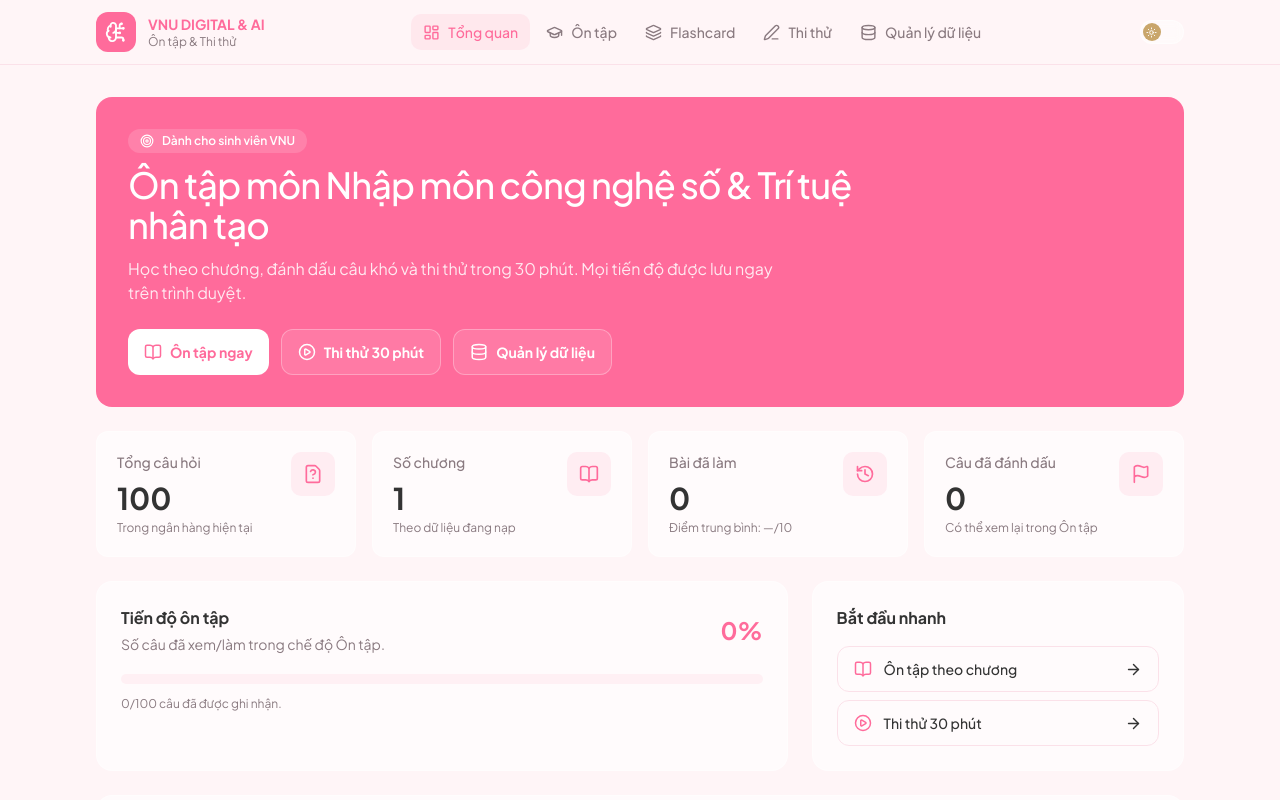
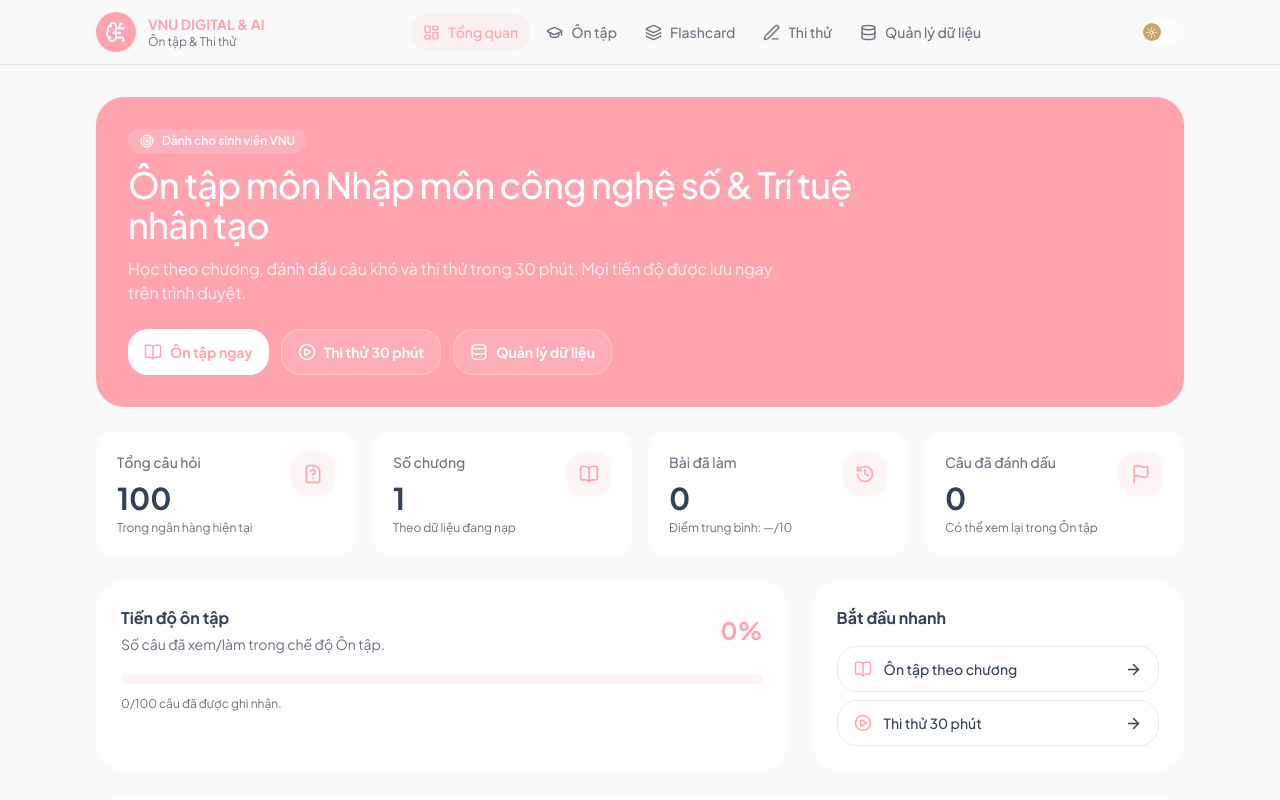
Before and after one commit to liviaisthebest911-alt/vnuaiquiz, a React (Vite) app: page / in a window 1280 px wide. Shown: the top 800 px of the page. Built offline with nearby package versions, Linux system fonts and the light colour scheme.

Commit message:
fix: bo sung tailwind.config.js ban restyle bi thieu khi push truoc do

```diff
--- a/tailwind.config.js
+++ b/tailwind.config.js
@@ -8,50 +8,66 @@ export default {
 
     theme: {
         extend: {
+            fontFamily: {
+                sans: [
+                    '"Plus Jakarta Sans"',
+                    'Inter',
+                    'ui-sans-serif',
+                    'system-ui',
+                    'sans-serif',
+                ],
+            },
+
             colors: {
                 // ------------------------------------------------------------------
-                // Bảng màu "Hồng tối giản" — dùng chung cho cả light & dark mode.
-                // Các class thực tế trong component sẽ dùng cặp light/dark, ví dụ:
-                //   bg-blossom-bg dark:bg-blossom-bg-dark
+                // Bảng màu "Minimalist & Luxurious" — Rose Water pastel + Champagne
+                // Gold. Giữ nguyên tên token `blossom.*` để không phải sửa lại
+                // className ở từng component — chỉ đổi GIÁ TRỊ màu bên dưới.
                 // ------------------------------------------------------------------
                 blossom: {
                     // Light mode
-                    bg: '#FFF5F7',        // Nền chính — hồng phấn sữa
-                    card: '#FFFFFF',       // Vùng nội dung / card
-                    'card-soft': '#FFF0F4', // Card phụ, hồng nhạt hơn 1 chút so với nền
-                    border: '#FBE1E9',      // Viền tinh tế
-                    text: '#333333',        // Văn bản chính — xám đậm, không đen tuyền
-                    muted: '#8A7A80',       // Văn bản phụ — hồng tro nhạt
+                    bg: '#FAF9F9',            // Trắng sữa / xám cực nhạt
+                    card: '#FFFFFF',           // Nền card (dùng kèm /60 + backdrop-blur ở component để glass)
+                    'card-soft': '#FDF2F4',    // Card phụ — hồng phấn rất nhạt (rose-50)
+                    border: '#F1E4E7',         // Viền tinh tế, gần như vô hình
+                    text: '#334155',           // Charcoal (slate-700) — không dùng đen tuyền
+                    muted: '#6B7280',          // Xám nhạt (gray-500) cho văn bản phụ
 
-                    // Dark mode
-                    'bg-dark': '#2D1B22',        // Nền chính — than chì hồng
-                    'card-dark': '#1F1217',       // Card — tối hơn nền 1 chút
-                    'card-soft-dark': '#271821',  // Card phụ trong dark mode
-                    'border-dark': '#3D2530',
-                    'text-dark': '#FFEBF0',       // Văn bản chính — hồng tro rất nhạt
-                    'muted-dark': '#C9A3B0',      // Văn bản phụ
+                    // Dark mode — giữ tinh thần sang trọng, nền than nhẹ ánh hồng
+                    'bg-dark': '#221A1D',
+                    'card-dark': '#2A2023',
+                    'card-soft-dark': '#332528',
+                    'border-dark': '#3D2E32',
+                    'text-dark': '#F4E9EC',
+                    'muted-dark': '#B9A5AB',
 
-                    // Màu điểm nhấn — dùng chung 2 mode, chỉ đổi sắc độ hover
-                    accent: '#FF6B9B',
-                    'accent-hover': '#FF4785',
-                    'accent-dark': '#FF7FAE',      // nổi bật hơn 1 chút trên nền tối
-                    'accent-dark-hover': '#FF6B9B',
+                    // Primary — hồng pastel thanh lịch (rose-200 → rose-300)
+                    accent: '#FDA4AF',
+                    'accent-hover': '#FB7185',
+                    'accent-dark': '#FDA4AF',
+                    'accent-dark-hover': '#FECDD3',
+
+                    // Điểm nhấn sang trọng — vàng đồng nhạt (Champagne Gold)
+                    gold: '#C9A66B',
+                    'gold-soft': '#E8D9BC',
+                    'gold-dark': '#D8BE8C',
                 },
             },
 
-            // Bo góc chuẩn hoá 8–12px cho card/button/input
+            // Bo góc sâu hơn — cảm giác cao cấp, "thở" hơn
             borderRadius: {
-                DEFAULT: '8px',
-                lg: '10px',
-                xl: '12px',
-                '2xl': '16px',
+                DEFAULT: '12px',
+                lg: '16px',
+                xl: '20px',
+                '2xl': '28px',
+                '3xl': '32px',
             },
 
-            // Đổ bóng RẤT tinh tế — chỉ dùng cho trạng thái hover, không dùng mặc định
-            // (tinh thần tối giản: card mặc định chỉ có viền mỏng, không có shadow nặng)
+            // Đổ bóng như ánh sáng mờ lan toả, không phải bóng đen thô
             boxShadow: {
-                soft: '0 2px 10px rgba(255, 107, 155, 0.08)',
-                'soft-dark': '0 2px 14px rgba(0, 0, 0, 0.35)',
+                soft: '0 10px 40px -8px rgba(31, 41, 55, 0.10)',
+                'soft-dark': '0 10px 40px -8px rgba(0, 0, 0, 0.5)',
+                glow: '0 0 0 1px rgba(255,255,255,0.4), 0 12px 30px -10px rgba(201, 166, 107, 0.25)',
             },
 
             keyframes: {
@@ -61,14 +77,14 @@ export default {
                 },
                 // Hiệu ứng hiện dần khi phần tử xuất hiện trong viewport (scroll reveal)
                 fadeInUp: {
-                    '0%': { opacity: '0', transform: 'translateY(16px)' },
+                    '0%': { opacity: '0', transform: 'translateY(20px)' },
                     '100%': { opacity: '1', transform: 'translateY(0)' },
                 },
             },
 
             animation: {
                 pop: 'pop 180ms ease-out',
-                'fade-in-up': 'fadeInUp 0.6s ease-out forwards',
+                'fade-in-up': 'fadeInUp 0.7s ease-in-out forwards',
             },
         },
     },
```
